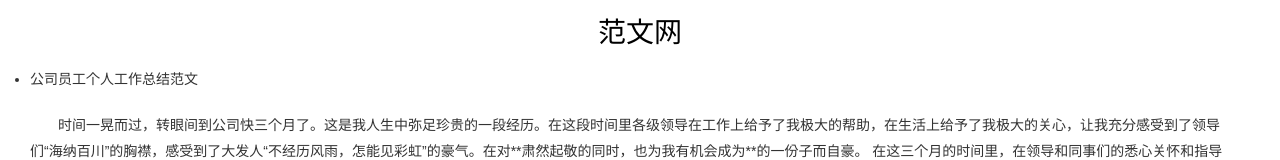
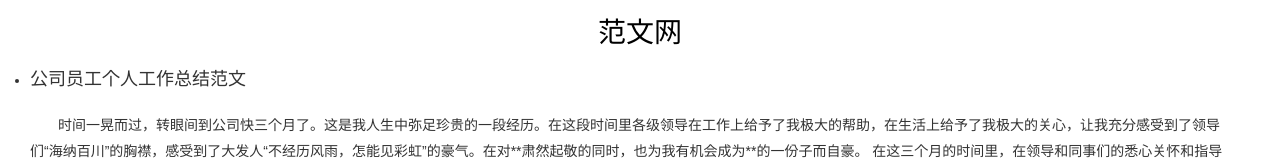
Before and after one commit to designba/xuedowncn.github.io, a plain HTML site: page index.html in a window 1280 px wide. Shown: the top 160 px of the page. Drawn offline with nearby package versions, Linux system fonts and the light colour scheme.

Commit message:
Update index.html

```diff
--- a/index.html
+++ b/index.html
@@ -28,9 +28,9 @@ table {border-collapse:collapse;border-spacing:0}
 .cf{*zoom:1}
 .mt25{height:25px;}
 h1{text-align:center;}
-h2{font-size:14px;padding-bottom:10px;}
+h2{font-size:18px;padding-bottom:10px;}
 .list{margin:20px 10px 10px;}
-.list li{border-bottom:1px solid #ccc;padding-bottom:10px;}
+.list li{border-bottom:1px solid #ccc;padding-bottom:20px;}
 .list p{margin:10px 0px;}
 .md{color:#c00;}
 .showmd{background:#ccc;color:#333;padding:5px 10px;border-radius:5px;}
```
